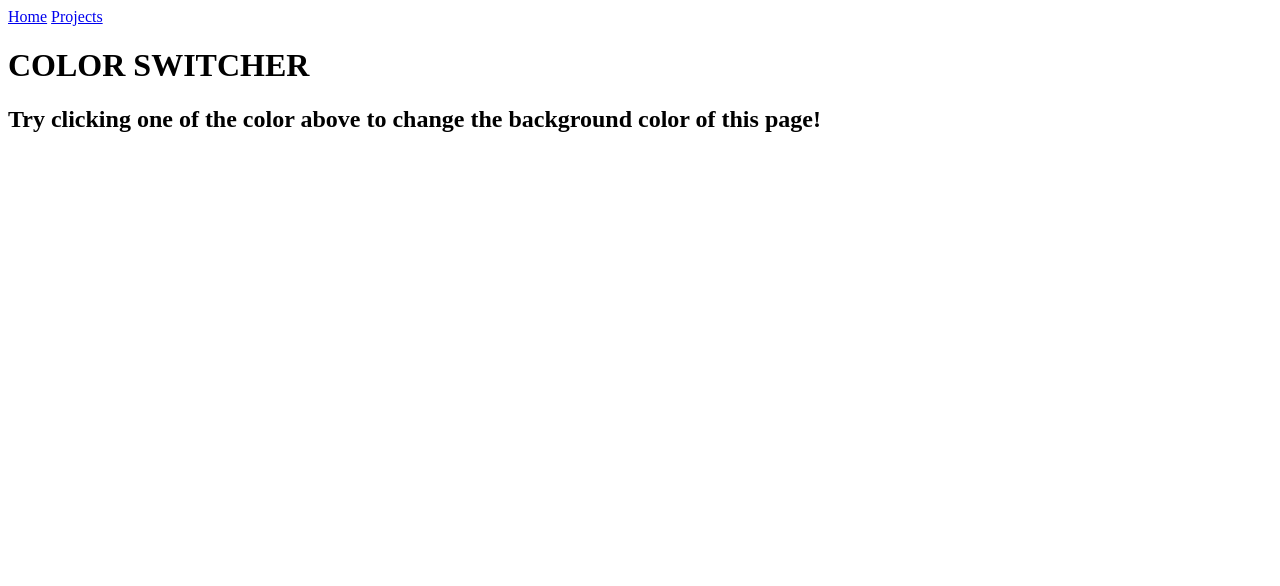
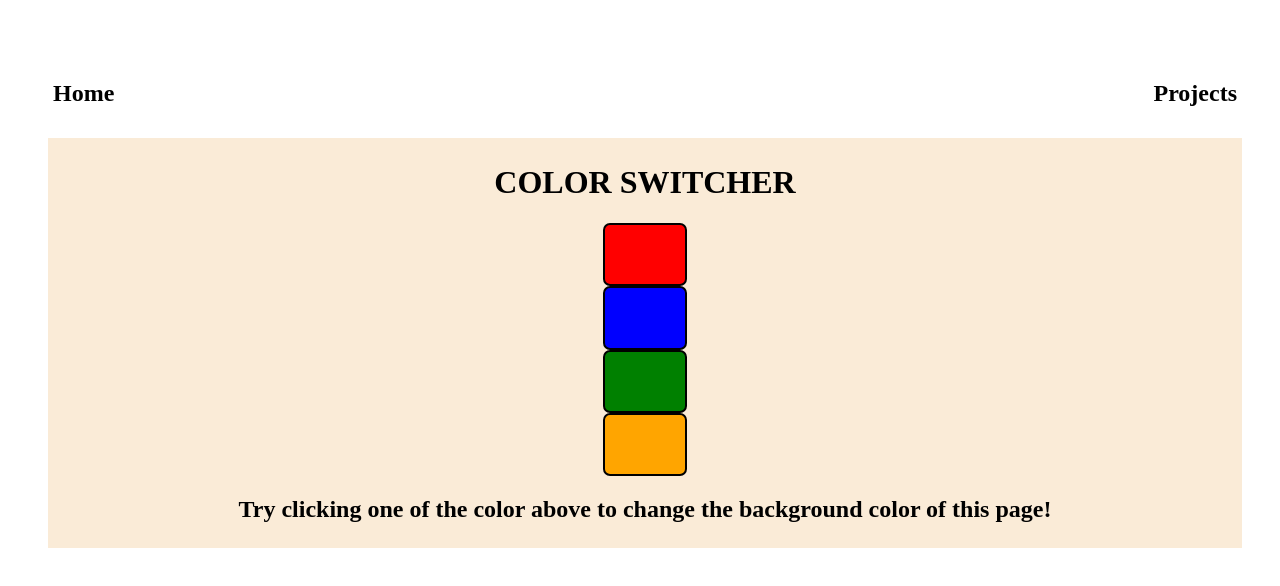
Before and after one commit to Pawarmamta/JavaScript_overview, a plain HTML site: page 07_project/ColorSwitcher.html in a window 1280 px wide. Drawn offline with Linux system fonts and the light colour scheme.

Commit message:
colorSwitcher

```diff
--- /dev/null
+++ b/07_project/ColorSwitcher.css
@@ -0,0 +1,57 @@
+body{
+    display: flex;
+    flex-direction: column;
+    justify-items: center;
+    padding: 40px;
+}
+nav {
+  height: 10vh;
+  width: 100%;
+  padding: 5px;
+  display: flex;
+  justify-content: space-between;
+  align-items: center;
+}
+
+nav a {
+  text-decoration: none;
+  color: black;
+  font-size: x-large;
+  font-weight: bold;
+}
+
+.project1 {
+  height: 50vh;
+  width: 100%;
+  background-color: antiquewhite;
+  padding: 5px;
+  display: flex;
+  flex-direction: column;
+  justify-content: center;
+  align-items: center;
+}
+
+.button {
+  height: 10vh;
+  width: 10vh;
+  border: 2px solid black;
+  display: flex;
+  border-radius: 7px;
+  justify-content: center;
+  align-items: center;
+}
+#red {
+  background-color: red;
+}
+
+#blue {
+  background-color: blue;
+}
+
+#green {
+  background-color: green;
+}
+
+#orange {
+  background-color: orange;
+}
--- a/07_project/ColorSwitcher.html
+++ b/07_project/ColorSwitcher.html
@@ -3,7 +3,8 @@
 <head>
     <meta charset="UTF-8">
     <meta name="viewport" content="width=device-width, initial-scale=1.0">
-    <title>Document</title>
+    <title>ColorSwitcher</title>
+    <link rel="stylesheet" href="ColorSwitcher.css">
 </head>
 <body>
     <nav>
@@ -20,6 +21,6 @@
         <h2>Try clicking one of the color above <span>to change the background color of this page!</span></h2>
 
     </div>
-    <script></script>
+    <script src="ColorSwitcher.js"></script>
 </body>
 </html>
--- /dev/null
+++ b/07_project/ColorSwitcher.js
@@ -0,0 +1,28 @@
+const button = document.querySelectorAll('.button');
+const body = document.querySelector('body');
+
+button.forEach(function(button)
+{
+    button.addEventListener('click', function(e){
+    console.log(e);
+    console.log(e.target);
+    if(e.target.id === 'red')
+    {
+        body.style.backgroundColor = e.target.id;
+    }
+     if(e.target.id === 'blue')
+    {
+        body.style.backgroundColor = e.target.id;
+    }
+     if(e.target.id === 'green')
+    {
+        body.style.backgroundColor = e.target.id;
+    }
+     if(e.target.id === 'orange')
+    {
+        body.style.backgroundColor = e.target.id;
+    }
+
+
+    })
+});
```
